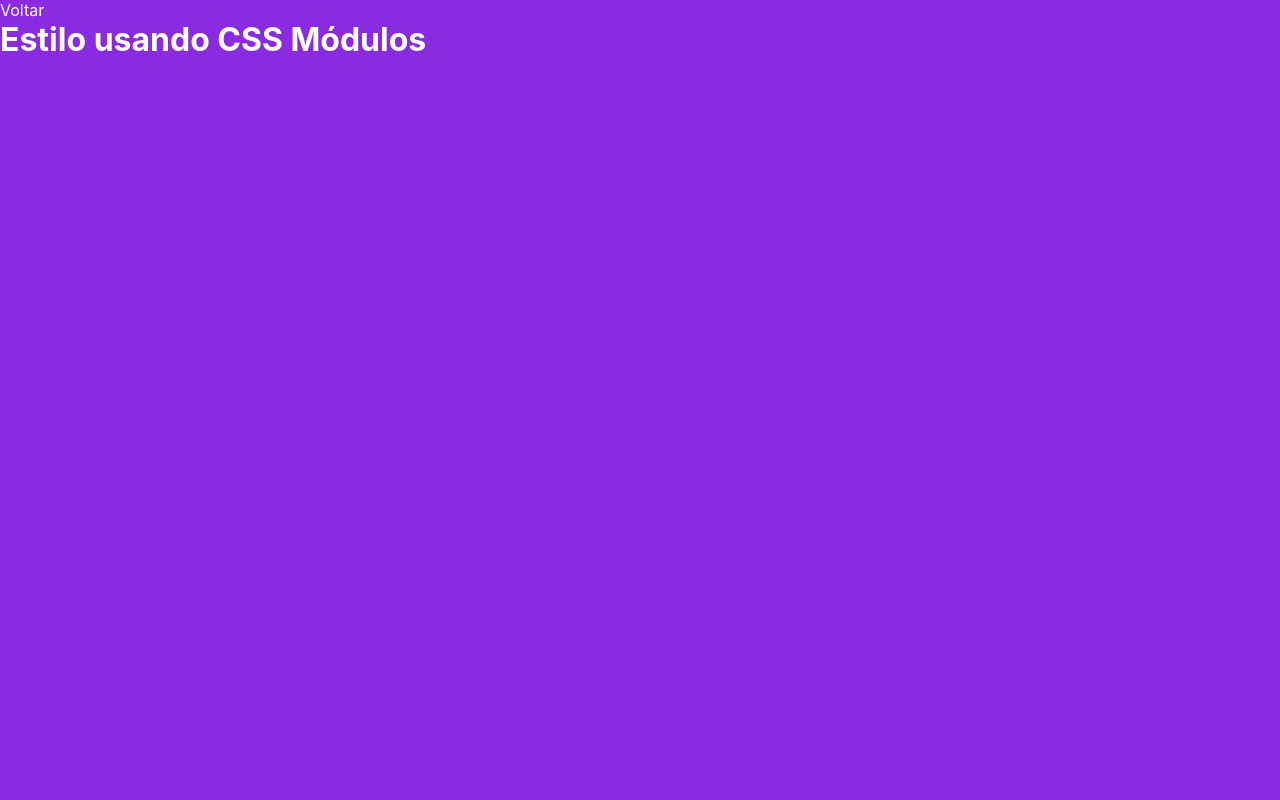
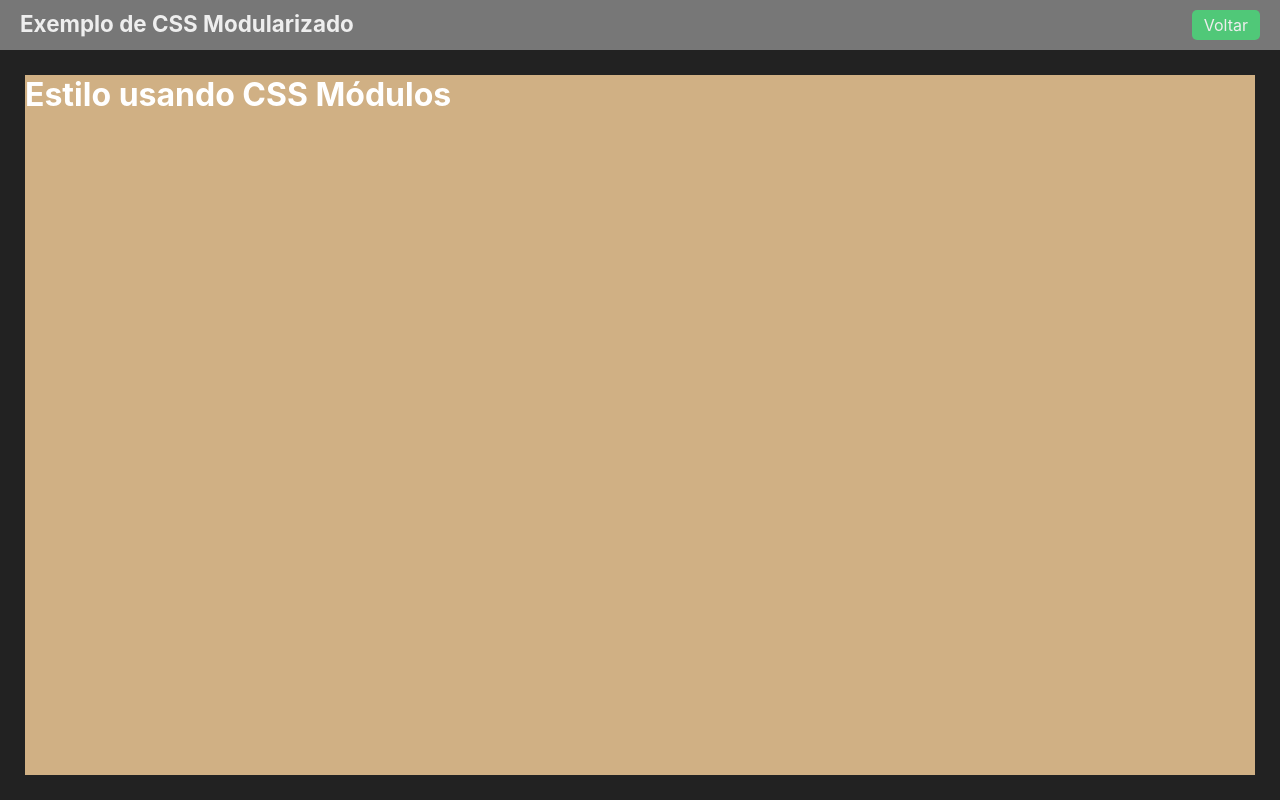
Before and after one commit to jpvieirah/React-Projeto-Cadastro, a Next.js app in the folder fundamentos/: page /estiloso in a window 1280 px wide. Built offline with nearby package versions, Linux system fonts and the light colour scheme.

Commit message:
Componente Layout

```diff
--- /dev/null
+++ b/fundamentos/src/components/Layout.jsx
@@ -0,0 +1,16 @@
+import Link from "next/link"
+import styles from "../styles/Layout.module.css"
+
+export default function Layout(props) {
+    return (
+        <div className={styles.layout} >
+            <div className={styles.header}>
+                <h1>{props.title ?? 'Mais um exemplo'}</h1>
+            <Link href="/" >Voltar</Link>
+            </div>
+            <div className={styles.content}>
+            {props.children}
+                </div>
+        </div>
+    )
+}
--- a/fundamentos/src/pages/estiloso.jsx
+++ b/fundamentos/src/pages/estiloso.jsx
@@ -1,11 +1,13 @@
 import styles from "../styles/Estiloso.module.css"
-import Link from "next/link"
+import Layout from "../components/Layout"
 
 export default function Estiloso() {
         return (
-            <div className={styles.roxo}>
-                <Link href="/" >Voltar</Link>
+            <Layout title="Exemplo de CSS Modularizado" >
+                <div className={styles.roxo}>
                 <h1>Estilo usando CSS Módulos</h1>
             </div>
+            </Layout>
+
         )
 }
--- a/fundamentos/src/styles/Estiloso.module.css
+++ b/fundamentos/src/styles/Estiloso.module.css
@@ -1,6 +1,6 @@
 .roxo {
-    height: 100vh;
-    background-color: #8a2be2;
+    height: 100%;
+        background-color: #D0B084;
     color: #fff;
 }
  .roxo h1 {
--- /dev/null
+++ b/fundamentos/src/styles/Layout.module.css
@@ -0,0 +1,27 @@
+.layout {
+    height: 100vh;
+    display: flex;
+    flex-direction: column;
+
+}
+.header {
+    display: flex;
+    justify-content: space-between;
+    padding: 10px 20px;
+    background-color: #777;
+}
+.header h1 {
+    margin: 0;
+    font-size: 1.4rem;
+}
+
+
+.header a {
+    background-color: #50c878;
+    padding: 5px 12px;
+    border-radius: 5px;
+}
+.content {
+    padding: 25px;
+    height: 100%;
+}
```
